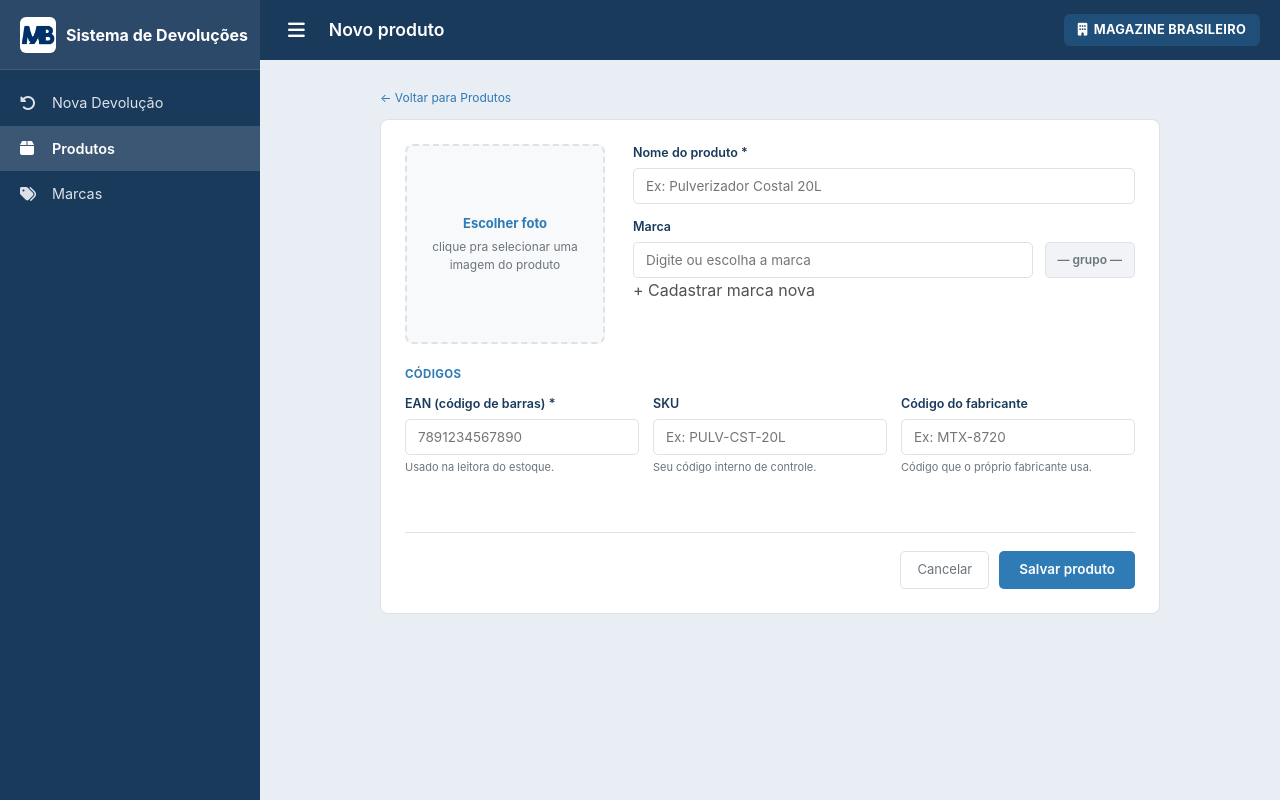
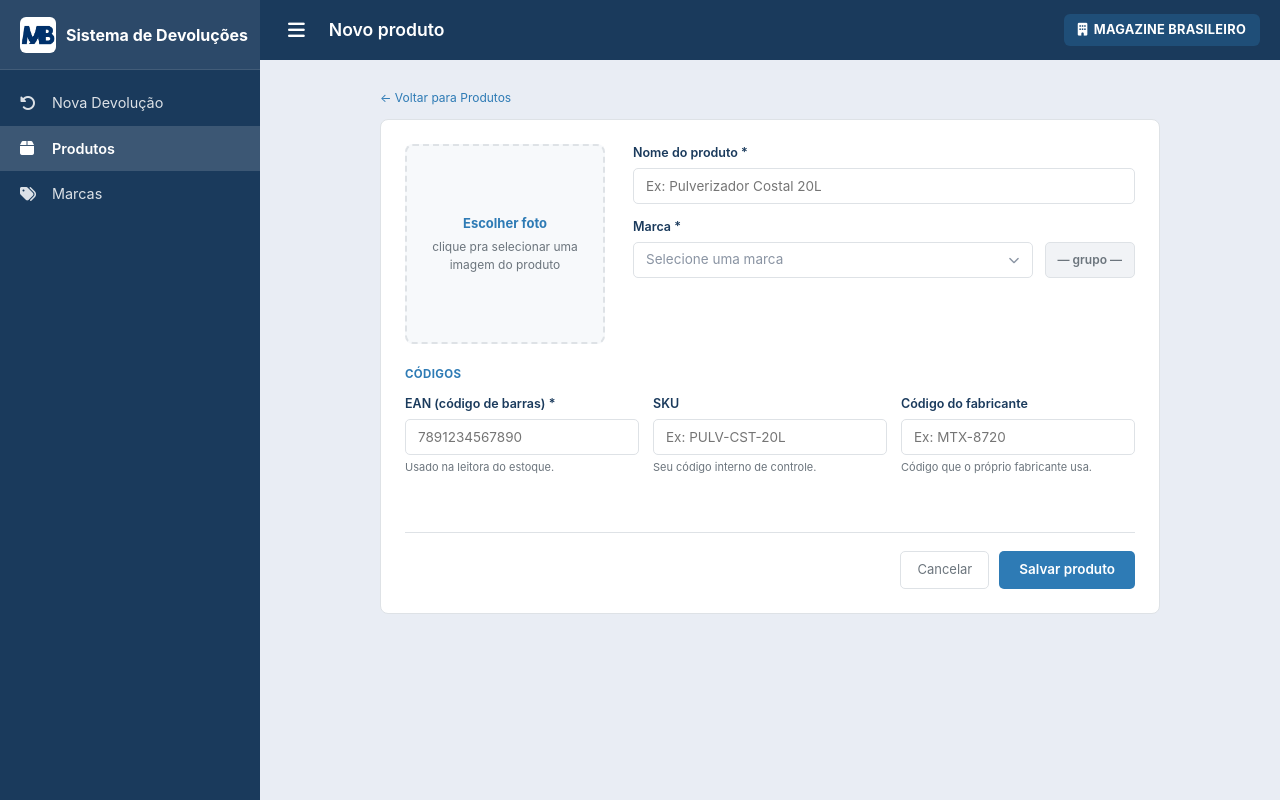
Before and after one commit to MatheusAp-MB/Projeto-Sistema-Devolucao, a Django app: page /catalogo/produto/cadastrar/ in a window 1280 px wide. Run offline with Django 5.2, Linux system fonts and the light colour scheme; data that the repository does not hold is empty; parts of the project's set-up code (start-up, migrations or seed data) failed here and were passed over.

Commit message:
Marca vira campo obrigatório e estruturado no produto, com seletor em dropdown
devolucoes/models/produto.py (já commitado antes, incluso no contexto): marca deixa de ser opcional — on_delete=PROTECT — e sku/codigo_fabricante ganham unique=True (únicos só quando preenchidos).
devolucoes/migrations/0003_alter_produto_codigo_fabricante_alter_produto_marca_and_more.py: aplica as mudanças acima no banco.
devolucoes/templates/devolucoes/produto_form.html: campo Marca deixa de ser texto livre — vira uma caixa-seletor que abre um painel com busca no topo e lista clicável embaixo (mesma linguagem visual dos filtros do Sistema Interno V2, adaptada pra seleção única). "+ Cadastrar marca nova" agora é uma linha fixa dentro do próprio painel.
devolucoes/static/devolucoes/css/layout_produto_form.css: estilos do novo seletor (caixa, painel, busca, opções, estado selecionado/vazio) substituindo as regras do campo de texto livre antigo.
devolucoes/static/devolucoes/js/script_produto_form.js: reescreve a lógica de marca — abrir/fechar painel, filtrar lista em tempo real, selecionar por clique (nunca mais texto solto sem virar seleção), cadastro isolado de marca/grupo direto no painel, e bloqueio de envio do formulário se nenhuma marca foi selecionada.

Testado: cadastro e edição de produto com seleção de marca existente e cadastro de marca/grupo novos pelo painel; bloqueio ao tentar salvar sem marca; bloqueio de EAN/SKU/Código do Fabricante duplicados; exclusão de marca com e sem produtos vinculados; migration aplicada nos dois bancos (magazine e samvale) sem produtos ou SKUs pré-existentes em conflito.

```diff
--- a/devolucoes/static/devolucoes/css/layout_produto_form.css
+++ b/devolucoes/static/devolucoes/css/layout_produto_form.css
@@ -257,12 +257,6 @@
     font-weight: 600;
 }
 
-.produto-form-erro-marca {
-    font-size: 11px;
-    color: #dc3545;
-    margin-top: 4px;
-}
-
 .produto-form-chip-grupo {
     height: 36px;
     display: flex;
--- a/devolucoes/static/devolucoes/js/script_produto_form.js
+++ b/devolucoes/static/devolucoes/js/script_produto_form.js
@@ -3,9 +3,9 @@
 // Função Objetivo: comportamentos da tela de cadastro/edição de produto.
 // Marca e Grupo Fornecedor são cadastros isolados: cada "Cadastrar" aqui
 // chama o servidor na hora (AJAX) e já fica salvo no banco, independente
-// de o Produto em si ser salvo depois — só a busca/seleção de uma marca
-// já existente é que preenche o campo escondido marca_id, que é o único
-// dado sobre marca que o formulário do produto realmente envia.
+// de o Produto em si ser salvo depois. Marca em si é sempre selecionada
+// de uma lista (nunca digitada livre) — o usuário abre o painel, busca
+// ou clica direto numa marca existente, ou cadastra uma nova ali mesmo.
 
 function obterCsrfToken() {
     var campo = document.querySelector('input[name=csrfmiddlewaretoken]');
@@ -13,43 +13,50 @@ function obterCsrfToken() {
 }
 
 (function () {
-    var campoBusca = document.getElementById('id_marca_busca');
+    var caixa = document.getElementById('id_marca_caixa');
+    var caixaTexto = document.getElementById('marca_caixa_texto');
     var campoMarcaId = document.getElementById('id_marca_id');
+    var seletorWrap = document.getElementById('marca_seletor_wrap');
+    var painel = document.getElementById('marca_painel');
+    var busca = document.getElementById('marca_busca');
+    var lista = document.getElementById('marca_lista');
     var chipGrupo = document.getElementById('chip_grupo_fornecedor');
-    var resultadosMarca = document.getElementById('marca_resultados');
+    var marcaErro = document.getElementById('marca_erro');
 
-    function atualizarChipGrupo() {
-        if (!campoBusca || !chipGrupo) return;
-        var nome = campoBusca.value.trim().toLowerCase();
+    if (!caixa || !campoMarcaId) return;
 
-        if (!nome) {
-            chipGrupo.className = 'produto-form-chip-grupo sem-grupo';
-            chipGrupo.textContent = '— grupo —';
-            return;
-        }
-
-        var grupo = window.MARCA_GRUPO_MAP ? window.MARCA_GRUPO_MAP[nome] : undefined;
-        if (grupo) {
+    function atualizarChipGrupo(grupoNome) {
+        if (!chipGrupo) return;
+        if (grupoNome) {
             chipGrupo.className = 'produto-form-chip-grupo com-grupo';
-            chipGrupo.textContent = 'Grupo: ' + grupo;
+            chipGrupo.textContent = 'Grupo: ' + grupoNome;
         } else {
             chipGrupo.className = 'produto-form-chip-grupo sem-grupo';
             chipGrupo.textContent = 'Sem grupo';
         }
     }
 
-    function renderizarResultadosMarca(termo) {
-        if (!resultadosMarca) return;
-        resultadosMarca.innerHTML = '';
+    function renderizarLista(termo) {
+        termo = (termo || '').trim().toLowerCase();
+        lista.innerHTML = '';
 
-        var lista = (window.MARCAS_CADASTRADAS || []).filter(function (marca) {
+        var marcaIdAtual = campoMarcaId.value;
+        var filtradas = (window.MARCAS_CADASTRADAS || []).filter(function (marca) {
             return marca.nome.toLowerCase().indexOf(termo) !== -1;
-        }).slice(0, 10);
+        });
 
-        lista.forEach(function (marca) {
+        if (filtradas.length === 0) {
+            var vazio = document.createElement('div');
+            vazio.className = 'produto-form-marca-painel-vazio';
+            vazio.textContent = 'Nenhuma marca encontrada.';
+            lista.appendChild(vazio);
+            return;
+        }
+
+        filtradas.forEach(function (marca) {
             var item = document.createElement('button');
             item.type = 'button';
-            item.className = 'produto-form-resultado-marca';
+            item.className = 'produto-form-marca-opcao' + (String(marca.id) === String(marcaIdAtual) ? ' selecionada' : '');
 
             var nomeSpan = document.createElement('span');
             nomeSpan.textContent = marca.nome;
@@ -57,57 +64,67 @@ function obterCsrfToken() {
 
             if (marca.grupo) {
                 var grupoSpan = document.createElement('span');
-                grupoSpan.className = 'produto-form-resultado-marca-grupo';
+                grupoSpan.className = 'produto-form-marca-opcao-grupo';
                 grupoSpan.textContent = marca.grupo;
                 item.appendChild(grupoSpan);
             }
 
-            item.addEventListener('click', function () {
-                campoBusca.value = marca.nome;
-                campoMarcaId.value = marca.id;
-                resultadosMarca.hidden = true;
-                if (marcaErro) marcaErro.hidden = true;
-                atualizarChipGrupo();
-            });
-
-            resultadosMarca.appendChild(item);
+            item.addEventListener('click', function () { selecionarMarca(marca); });
+            lista.appendChild(item);
         });
-
-        resultadosMarca.hidden = lista.length === 0;
     }
 
-    var marcaErro = document.getElementById('marca_erro');
+    function selecionarMarca(marca) {
+        campoMarcaId.value = marca.id;
+        caixaTexto.textContent = marca.nome;
+        caixa.classList.remove('vazio');
+        if (marcaErro) marcaErro.hidden = true;
+        atualizarChipGrupo(marca.grupo);
+        fecharPainel();
+    }
 
-    if (campoBusca && campoMarcaId) {
-        campoBusca.addEventListener('input', function () {
-            var termo = campoBusca.value.trim().toLowerCase();
+    function abrirPainel() {
+        painel.hidden = false;
+        caixa.classList.add('aberto');
+        if (busca) {
+            busca.value = '';
+            renderizarLista('');
+            setTimeout(function () { busca.focus(); }, 0);
+        }
+    }
 
-            // Digitar invalida a seleção anterior — só volta a valer
-            // marca_id se o texto bater exatamente com uma marca que
-            // já existe (permite digitar o nome certinho sem precisar
-            // clicar no resultado).
-            campoMarcaId.value = '';
-            var correspondenciaExata = (window.MARCAS_CADASTRADAS || []).find(function (marca) {
-                return marca.nome.toLowerCase() === termo;
-            });
-            if (correspondenciaExata) campoMarcaId.value = correspondenciaExata.id;
+    function fecharPainel() {
+        painel.hidden = true;
+        caixa.classList.remove('aberto');
+    }
 
-            if (marcaErro) marcaErro.hidden = true;
-            atualizarChipGrupo();
-            renderizarResultadosMarca(termo);
+    caixa.addEventListener('click', function () {
+        if (painel.hidden) abrirPainel(); else fecharPainel();
+    });
+    caixa.addEventListener('keydown', function (evento) {
+        if (evento.key === 'Enter' || evento.key === ' ') {
+            evento.preventDefault();
+            if (painel.hidden) abrirPainel(); else fecharPainel();
+        }
+    });
+
+    if (busca) busca.addEventListener('input', function () { renderizarLista(busca.value); });
+
+    document.addEventListener('click', function (evento) {
+        if (!seletorWrap.contains(evento.target)) fecharPainel();
+    });
+    document.addEventListener('keydown', function (evento) {
+        if (evento.key === 'Escape') fecharPainel();
+    });
+
+    // Estado inicial — editando um produto (ou reexibindo o formulário
+    // depois de um erro de validação) já vem com marca_id preenchido:
+    // só falta acender o chip de grupo certo.
+    if (campoMarcaId.value) {
+        var marcaInicial = (window.MARCAS_CADASTRADAS || []).find(function (marca) {
+            return String(marca.id) === String(campoMarcaId.value);
         });
-
-        campoBusca.addEventListener('focus', function () {
-            renderizarResultadosMarca(campoBusca.value.trim().toLowerCase());
-        });
-
-        document.addEventListener('click', function (evento) {
-            if (!resultadosMarca) return;
-            if (evento.target === campoBusca || resultadosMarca.contains(evento.target)) return;
-            resultadosMarca.hidden = true;
-        });
-
-        atualizarChipGrupo();
+        if (marcaInicial) atualizarChipGrupo(marcaInicial.grupo);
     }
 
     var botaoNovaMarca = document.getElementById('botao_nova_marca');
@@ -116,24 +133,6 @@ function obterCsrfToken() {
     if (botaoNovaMarca && caixaNovaMarca) {
         botaoNovaMarca.addEventListener('click', function () {
             caixaNovaMarca.hidden = !caixaNovaMarca.hidden;
-        });
-    }
-
-    var formProduto = document.getElementById('form-dados-produto');
-    if (formProduto && campoBusca && campoMarcaId) {
-        formProduto.addEventListener('submit', function (evento) {
-            var textoDigitado = campoBusca.value.trim();
-
-            // Campo de marca vazio de propósito passa liso (marca é
-            // opcional). O problema é só texto digitado que não virou
-            // nenhum marca_id — aí bloqueia, senão o produto salva sem
-            // marca e o texto some em silêncio.
-            if (!textoDigitado || campoMarcaId.value) return;
-
-            evento.preventDefault();
-            if (marcaErro) marcaErro.hidden = false;
-            renderizarResultadosMarca(textoDigitado.toLowerCase());
-            campoBusca.focus();
         });
     }
 
@@ -185,7 +184,7 @@ function obterCsrfToken() {
     var botaoCadastrarMarca = document.getElementById('botao_cadastrar_marca');
     var campoNovaMarcaNome = document.getElementById('id_nova_marca_nome');
 
-    if (botaoCadastrarMarca && campoNovaMarcaNome && campoBusca && campoMarcaId) {
+    if (botaoCadastrarMarca && campoNovaMarcaNome) {
         botaoCadastrarMarca.addEventListener('click', function () {
             var nome = campoNovaMarcaNome.value.trim();
             if (!nome) return;
@@ -211,20 +210,28 @@ function obterCsrfToken() {
                         return;
                     }
 
+                    var novaMarca = {id: dados.id, nome: dados.nome, grupo: dados.grupo ? dados.grupo.nome : null};
                     window.MARCAS_CADASTRADAS = window.MARCAS_CADASTRADAS || [];
-                    window.MARCAS_CADASTRADAS.push({id: dados.id, nome: dados.nome, grupo: dados.grupo ? dados.grupo.nome : null});
-                    window.MARCA_GRUPO_MAP = window.MARCA_GRUPO_MAP || {};
-                    window.MARCA_GRUPO_MAP[dados.nome.toLowerCase()] = dados.grupo ? dados.grupo.nome : null;
+                    window.MARCAS_CADASTRADAS.push(novaMarca);
 
-                    campoBusca.value = dados.nome;
-                    campoMarcaId.value = dados.id;
-                    if (marcaErro) marcaErro.hidden = true;
-                    atualizarChipGrupo();
+                    campoNovaMarcaNome.value = '';
+                    caixaNovaMarca.hidden = true;
+                    if (marcaFeedback) marcaFeedback.textContent = '';
 
-                    caixaNovaMarca.hidden = true;
-                    campoNovaMarcaNome.value = '';
-                    if (marcaFeedback) marcaFeedback.textContent = '';
+                    selecionarMarca(novaMarca);
                 });
+        });
+    }
+
+    var formProduto = document.getElementById('form-dados-produto');
+    if (formProduto) {
+        formProduto.addEventListener('submit', function (evento) {
+            if (campoMarcaId.value) return;
+
+            evento.preventDefault();
+            if (marcaErro) marcaErro.hidden = false;
+            abrirPainel();
+            caixa.focus();
         });
     }
 })();
--- a/devolucoes/templates/devolucoes/produto_form.html
+++ b/devolucoes/templates/devolucoes/produto_form.html
@@ -35,17 +35,22 @@
                         </div>
 
                         <div class="produto-form-campo">
-                            <label for="id_marca_busca">Marca</label>
+                            <label for="id_marca_caixa">Marca *</label>
                             <div class="produto-form-linha-marca-grupo">
-                                <div class="produto-form-marca-busca-wrap">
-                                    <input type="text" id="id_marca_busca" value="{{ valores.marca_nome }}" placeholder="Digite ou escolha a marca" autocomplete="off">
+                                <div class="produto-form-marca-seletor-wrap" id="marca_seletor_wrap">
+                                    <div class="produto-form-marca-caixa{% if not valores.marca_id %} vazio{% endif %}" id="id_marca_caixa" tabindex="0">
+                                        <span id="marca_caixa_texto">{{ valores.marca_nome|default:"Selecione uma marca" }}</span>
+                                        <i class="fas fa-chevron-down"></i>
+                                    </div>
                                     <input type="hidden" name="marca_id" id="id_marca_id" value="{{ valores.marca_id }}">
-                                    <div id="marca_resultados" class="produto-form-resultados-marca" hidden></div>
-                                </div>
-                                <span class="produto-form-chip-grupo sem-grupo" id="chip_grupo_fornecedor">— grupo —</span>
-                            </div>
-                            <p class="produto-form-erro-marca" id="marca_erro" hidden>Essa marca não está cadastrada — clique em "+ Cadastrar marca nova" ou escolha uma da lista.</p>
-                            <span class="produto-form-link-nova-marca" id="botao_nova_marca">+ Cadastrar marca nova</span>
+
+                                    <div class="produto-form-marca-painel" id="marca_painel" hidden>
+                                        <input type="text" class="produto-form-marca-painel-busca" id="marca_busca" placeholder="Buscar marca...">
+                                        <div class="produto-form-marca-painel-lista" id="marca_lista"></div>
+                                        <div class="produto-form-marca-painel-divisor"></div>
+                                        <button type="button" class="produto-form-marca-opcao produto-form-marca-opcao-nova" id="botao_nova_marca">
+                                            <span><i class="fas fa-plus" style="font-size:10px;margin-right:6px;"></i>Cadastrar marca nova</span>
+                                        </button>
 
                                         <div class="produto-form-caixa-nova-marca" id="caixa_nova_marca" hidden>
                                             <p class="produto-form-caixa-titulo">Nova marca</p>
@@ -77,6 +82,11 @@
 
                                             <p class="produto-form-ajuda" id="marca_feedback"></p>
                                         </div>
+                                    </div>
+                                </div>
+                                <span class="produto-form-chip-grupo sem-grupo" id="chip_grupo_fornecedor">— grupo —</span>
+                            </div>
+                            <p class="produto-form-erro-marca" id="marca_erro" hidden>Marca é obrigatória — selecione uma marca da lista.</p>
                         </div>
                     </div>
                 </div>
@@ -124,9 +134,6 @@
     var URL_CADASTRAR_MARCA = "{% url 'cadastrar_marca' %}";
     var URL_CADASTRAR_GRUPO_FORNECEDOR = "{% url 'cadastrar_grupo_fornecedor' %}";
 
-    var MARCA_GRUPO_MAP = {
-        {% for marca in marcas %}"{{ marca.nome|lower|escapejs }}": {% if marca.grupo_fornecedor %}"{{ marca.grupo_fornecedor.nome|escapejs }}"{% else %}null{% endif %}{% if not forloop.last %},{% endif %}{% endfor %}
-    };
     var MARCAS_CADASTRADAS = [
         {% for marca in marcas %}{id: {{ marca.id }}, nome: "{{ marca.nome|escapejs }}", grupo: {% if marca.grupo_fornecedor %}"{{ marca.grupo_fornecedor.nome|escapejs }}"{% else %}null{% endif %}}{% if not forloop.last %},{% endif %}{% endfor %}
     ];
```
Also changed, not shown: devolucoes/migrations/0003_alter_produto_codigo_fabricante_alter_produto_marca_and_more.py (added). Lines whose indentation alone changed are shown as unchanged.
